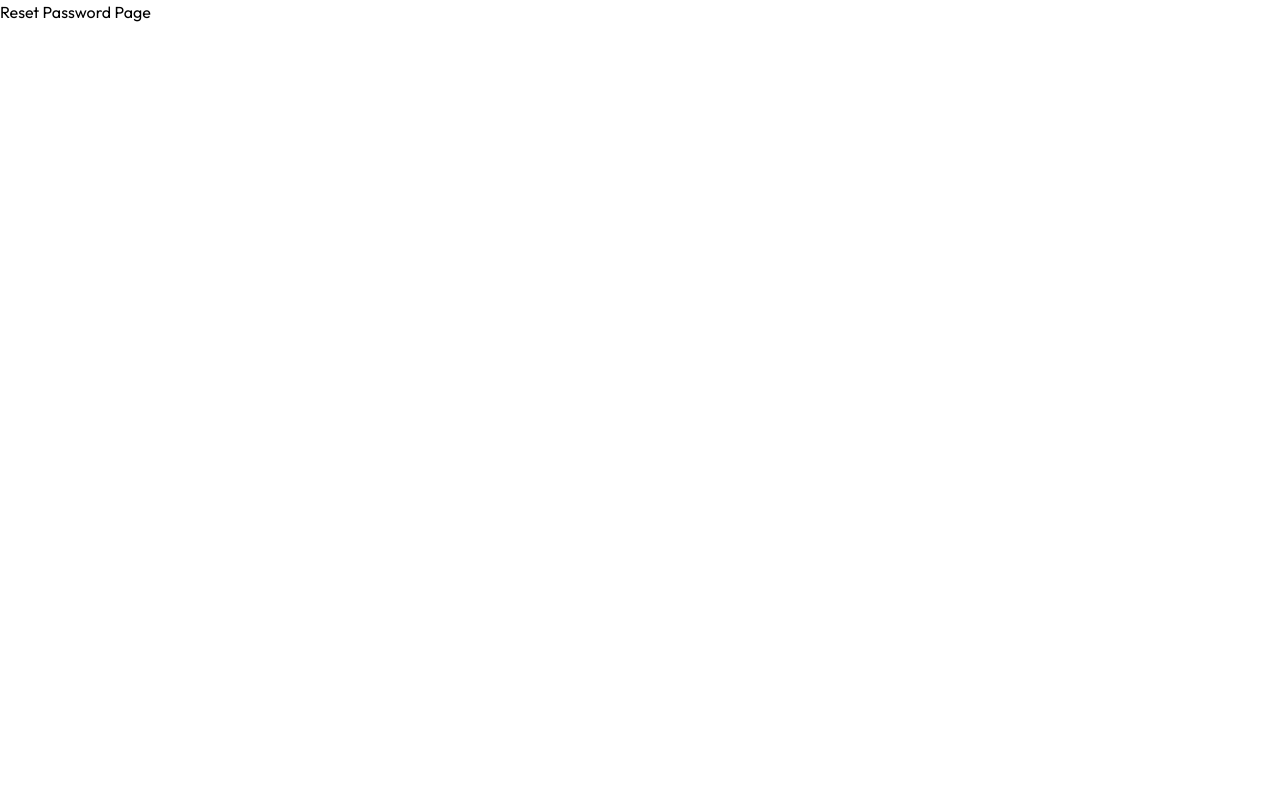
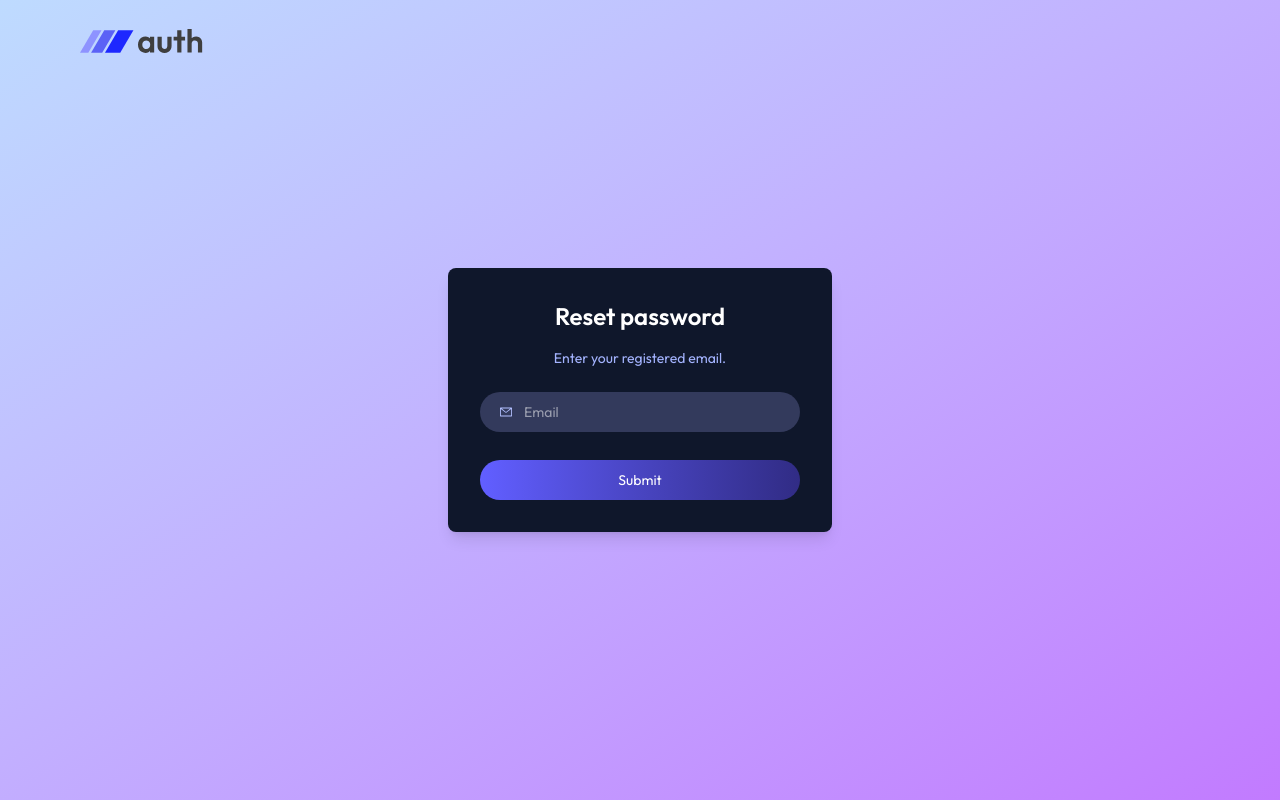
Before and after one commit to fetrafaneva/mern-authentify, a React (Vite) app in the folder client/: page /reset-password in a window 1280 px wide. Built offline with nearby package versions, Linux system fonts and the light colour scheme; no server answers.

Commit message:
feat: update ResetPassword component

```diff
--- a/client/src/pages/ResetPassword.jsx
+++ b/client/src/pages/ResetPassword.jsx
@@ -1,9 +1,44 @@
-import React from "react";
+import React, { useState } from "react";
+import { assets } from "../assets/assets";
+import { useNavigate } from "react-router-dom";
 
 const ResetPassword = () => {
+  const navigate = useNavigate();
+  const [email, setEmail] = useState("");
+
   return (
-    <div>
-      <h1>Reset Password Page</h1>
+    <div className=" flex flex-col items-center justify-center min-h-screen bg-gradient-to-br from-blue-200 to-purple-400">
+      <img
+        onClick={() => navigate("/")}
+        src={assets.logo}
+        alt=""
+        className=" absolute left-5 sm:left-20 top-5 w-28 sm:w-32 cursor-pointer"
+      />
+      {/* enter email*/}
+      <form className=" bg-slate-900 p-8 rounded-lg shadow-lg w-96 text-sm">
+        <h1 className=" text-white text-2xl font-semibold text-center mb-4">
+          Reset password
+        </h1>
+        <p className=" text-center mb-6 text-indigo-300">
+          Enter your registered email.
+        </p>
+
+        <div className=" mb-4 flex items-center gap-3 w-full px-5 py-2.5 rounded-full bg-[#333A5C]">
+          <img src={assets.mail_icon} className=" w-3 h-3" />
+          <input
+            type="email"
+            placeholder="Email"
+            className=" bg-transparent outline-none text-white"
+            value={email}
+            onChange={(e) => setEmail(e.target.value)}
+            required
+          />
+        </div>
+
+        <button className=" w-full py-2.5 bg-gradient-to-r from-indigo-500 to-indigo-900 text-white rounded-full mt-3">
+          Submit
+        </button>
+      </form>
     </div>
   );
 };
```
